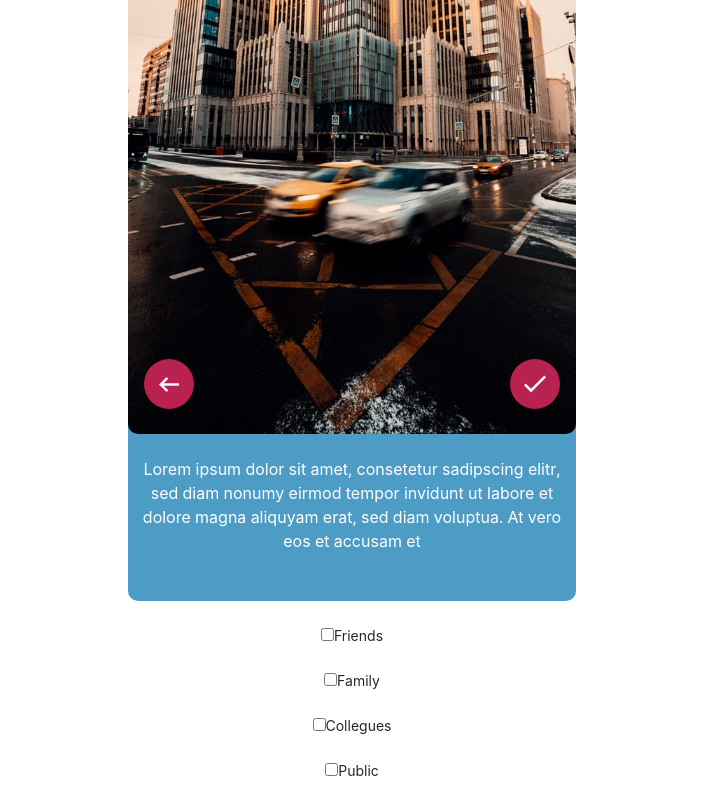
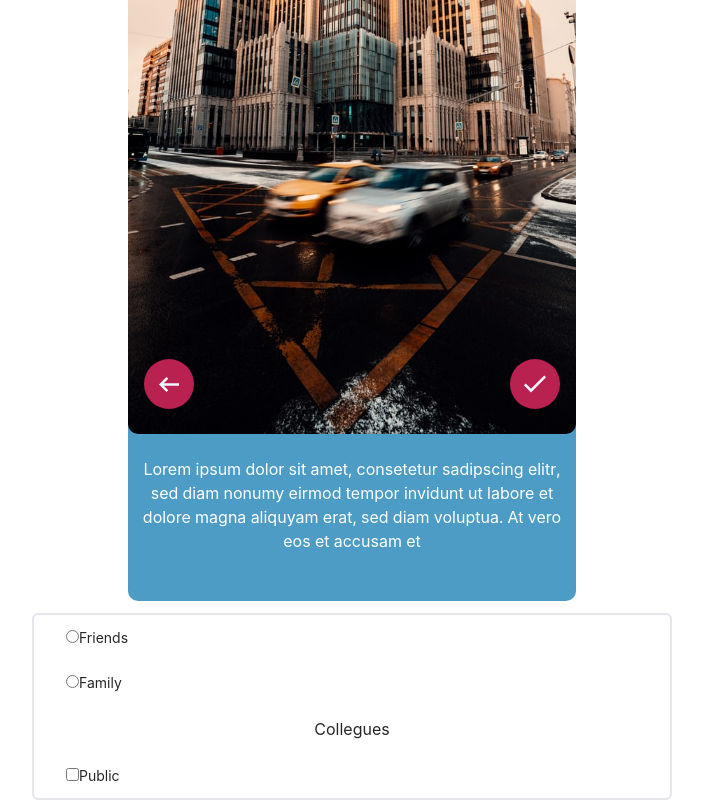
Before and after one commit to valerius21/DFG-Project, a Next.js app: page /photoEval in a window 1280 px wide. Shown: the part 238-1038 px from the top of the page, without its empty margins (288-991 px from the left). Built offline with nearby package versions, Linux system fonts and the light colour scheme.

Commit message:
dynamic input types

```diff
--- a/Config.ts
+++ b/Config.ts
@@ -1,6 +1,55 @@
 export const Config = {
-    title: 'dfg study',
-    description: '',
-    questionsRemote: null,
-    // questionsConfig: fs.readFileSync('./questions.yaml', 'utf8')
+  title: 'dfg study',
+  description: '',
+  questionsRemote: null,
+  // questionsConfig: fs.readFileSync('./questions.yaml', 'utf8')
 }
+
+export const tmpQuestionsConfig = `# element group
+type: photo_evaluation
+
+# Photo ID to map the evaluation to
+id: '<study>:<username>'
+
+# Question to be displayed
+question: 'Lorem ipsum dolor sit amet, consetetur sadipscing elitr, sed diam nonumy eirmod tempor invidunt ut labore et dolore magna aliquyam erat, sed diam voluptua. At vero eos et accusam et'
+
+# Site title
+label: 'Photo Evaluation'
+
+# sites in question
+pages:
+  -
+    type: 'page'
+    id: '<photo>:<username>'
+    label: '<question title 1>'
+    # Question to be displayed
+    question: 'Lorem ipsum dolor sit amet, consetetur sadipscing elitr, sed diam nonumy eirmod tempor invidunt ut labore et dolore magna aliquyam erat, sed diam voluptua. At vero eos et accusam et'
+    answers:
+      -
+        answer: 'Family'
+        inputType: 'radio' # choose between radio, checkbox and slider
+      -
+        answer: 'Friends'
+        inputType: 'checkbox'
+      -
+        answer: 'Collegues'
+        inputType: 'slider'
+  -
+    type: 'page'
+    id: '<photo>:<username>'
+    label: '<question title 2>'
+    # Question to be displayed
+    question: 'Lorem ipsum dolor sit amet, consetetur sadipscing elitr, sed diam nonumy eirmod tempor invidunt ut labore et dolore magna aliquyam erat, sed diam voluptua. At vero eos et accusam et'
+    answers:
+      -
+        answer: 'Family'
+        inputType: 'radio' # choose between radio, checkbox and slider
+      -
+        answer: 'Friends'
+        inputType: 'checkbox'
+      -
+        answer: 'Collegues'
+        inputType: 'slider'
+
+`
--- a/next.config.js
+++ b/next.config.js
@@ -1,5 +1,10 @@
 module.exports = {
-    future: {
-        webpack5: true,
-    }
+    // webpackDevMiddleware: (config) => {
+    //     // Solve compiling problem via vagrant
+    //     config.watchOptions = {
+    //         poll: 1000,   // Check for changes every second
+    //         aggregateTimeout: 300,   // delay before rebuilding
+    //     };
+    //     return config;
+    // }
 }
--- a/package.json
+++ b/package.json
@@ -23,5 +23,8 @@
     "postcss": "^8.2.15",
     "tailwindcss": "^2.1.2",
     "typescript": "^4.2.4"
+  },
+  "quokka": {
+    "babel": ["react"]
   }
 }
--- a/pages/api/questions.ts
+++ /dev/null
@@ -1,44 +0,0 @@
-import { NextApiRequest, NextApiResponse } from "next";
-import fs from 'fs'
-import path from 'path'
-import yaml from 'js-yaml'
-
-const q = async (req: NextApiRequest, res: NextApiResponse) => {
-    const tmpQuestions = `# element group
-type: photo_evaluation
-
-# Photo ID to map the evaluation to
-id: '<study>:<username>'
-
-# Question to be displayed
-question: 'Lorem ipsum dolor sit amet, consetetur sadipscing elitr, sed diam nonumy eirmod tempor invidunt ut labore et dolore magna aliquyam erat, sed diam voluptua. At vero eos et accusam et'
-
-# Site title
-label: 'Photo Evaluation'
-
-# sites in question
-pages:
-  -
-    type: 'page'
-    id: '<photo>:<username>'
-    label: '<question title>'
-    # Question to be displayed
-    question: 'Lorem ipsum dolor sit amet, consetetur sadipscing elitr, sed diam nonumy eirmod tempor invidunt ut labore et dolore magna aliquyam erat, sed diam voluptua. At vero eos et accusam et'
-    answers:
-      -
-        answer: 'Family'
-        inputType: 'radioButton'
-      -
-        answer: 'Friends'
-        inputType: 'checkBox'
-      -
-        answer: 'Collegues'
-        inputType: 'slider'
-
-`
-    res.json(await yaml.loadAll(tmpQuestions))
-}
-
-// q(null, null)
-
-export default q
--- a/pages/api/tmpQuestions.yaml
+++ /dev/null
@@ -1,30 +0,0 @@
-# element group
-type: photo_evaluation
-
-# Photo ID to map the evaluation to
-id: '<study>:<username>'
-
-# Question to be displayed
-question: 'Lorem ipsum dolor sit amet, consetetur sadipscing elitr, sed diam nonumy eirmod tempor invidunt ut labore et dolore magna aliquyam erat, sed diam voluptua. At vero eos et accusam et'
-
-# Site title
-label: 'Photo Evaluation'
-
-# sites in question
-pages:
-  -
-    type: 'page'
-    id: '<photo>:<username>'
-    label: '<question title>'
-    # Question to be displayed
-    question: 'Lorem ipsum dolor sit amet, consetetur sadipscing elitr, sed diam nonumy eirmod tempor invidunt ut labore et dolore magna aliquyam erat, sed diam voluptua. At vero eos et accusam et'
-    answers:
-      -
-        answer: 'Family'
-        inputType: 'radioButton'
-      -
-        answer: 'Friends'
-        inputType: 'checkBox'
-      -
-        answer: 'Collegues'
-        inputType: 'slider'
--- a/pages/feed.tsx
+++ b/pages/feed.tsx
@@ -2,8 +2,9 @@ import React, { FC } from 'react'
 import Link from 'next/link'
 import ArrowBtn from '../components/ArrowButton'
 import styles from '../styles/feed.module.css'
+import { nanoid } from 'nanoid'
 
-const UID = 'USER_ID_XXX'
+const UID = `USER_ID_${nanoid()}`
 
 interface PictureInterface {
     src: string,
--- a/pages/photoEval.tsx
+++ b/pages/photoEval.tsx
@@ -3,42 +3,11 @@ import Link from 'next/link'
 import { Slider, Checkbox, Radio } from 'antd'
 
 import { Picture } from './feed'
+import { tmpQuestionsConfig as tmpForm } from "../Config";
 import styles from '../styles/Eval.module.css'
 import CheckMarkBtn from '../components/CheckMarkBtn'
 import ArrowButton from '../components/ArrowButton'
 import yaml from 'js-yaml'
-
-const tmpForm = `# element group
-type: photo_evaluation
-
-# Photo ID to map the evaluation to
-id: '<study>:<username>'
-
-# Question to be displayed
-question: 'Lorem ipsum dolor sit amet, consetetur sadipscing elitr, sed diam nonumy eirmod tempor invidunt ut labore et dolore magna aliquyam erat, sed diam voluptua. At vero eos et accusam et'
-
-# Site title
-label: 'Photo Evaluation'
-
-# sites in question
-pages:
-  -
-    type: 'page'
-    id: '<photo>:<username>'
-    label: '<question title>'
-    # Question to be displayed
-    question: 'Lorem ipsum dolor sit amet, consetetur sadipscing elitr, sed diam nonumy eirmod tempor invidunt ut labore et dolore magna aliquyam erat, sed diam voluptua. At vero eos et accusam et'
-    answers:
-      -
-        answer: 'Family'
-        inputType: 'radioButton'
-      -
-        answer: 'Friends'
-        inputType: 'checkBox'
-      -
-        answer: 'Collegues'
-        inputType: 'slider'
-`
 
 type InputType = 'slider' | 'radio' | 'checkbox'
 
@@ -50,13 +19,15 @@ interface SliderInputInterface {
 
 
 const SliderInput: FC<SliderInputInterface> = ({ targetGroup, className, inputType = 'checkbox' }) => {
+    const element = {
+        ['radio']: <Radio >{targetGroup}</Radio>,
+        ['checkbox']: <Checkbox>{targetGroup}</Checkbox>,
+        ['slider']: <div><p className="text-center text-base">{targetGroup}</p><Slider /></div>
+    }
 
     return (
-        <div className="py-3" style={{ margin: 'auto' }}>
-            {inputType === 'slider' && (<><p className="text-center text-base">{targetGroup}</p><Slider /></>)}
-            {inputType !== 'slider' && <div>
-                {inputType === 'checkbox' ? <Checkbox>{targetGroup}</Checkbox> : <Radio >{targetGroup}</Radio>}
-            </div>}
+        <div className="py-3">
+            {element[inputType]}
         </div>
     )
 }
@@ -89,10 +60,10 @@ const PhotoEval = () => {
                 </div>
             </div>
             <div className="mt-3" />
-            <div className="page">
-                <SliderInput targetGroup="Friends" />
-                <SliderInput targetGroup="Family" />
-                <SliderInput targetGroup="Collegues" />
+            <div className="page border-2 rounded-md mx-5">
+                <SliderInput targetGroup="Friends" inputType="radio" />
+                <SliderInput targetGroup="Family" inputType="radio" />
+                <SliderInput targetGroup="Collegues" inputType="slider" />
                 <SliderInput targetGroup="Public" />
             </div>
         </div>
```
